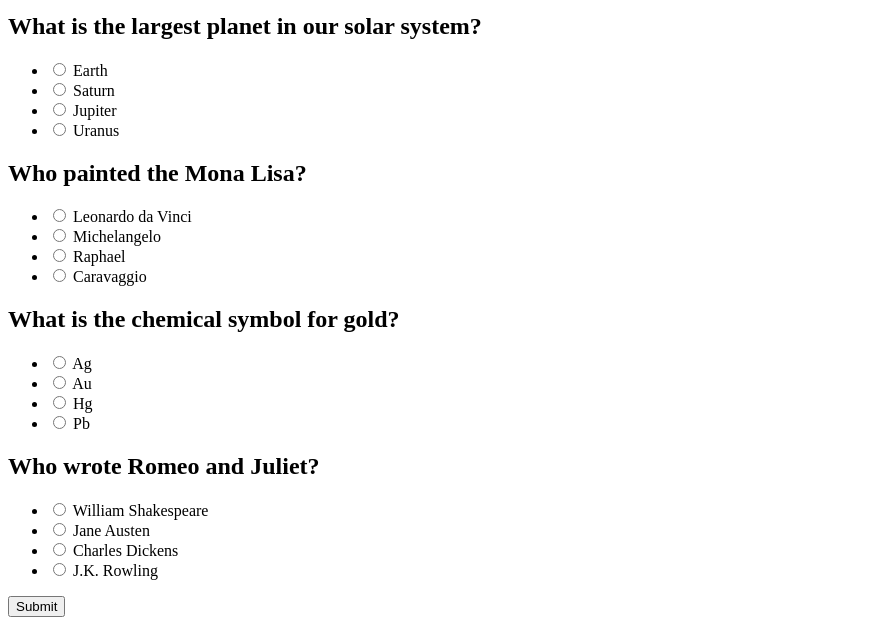
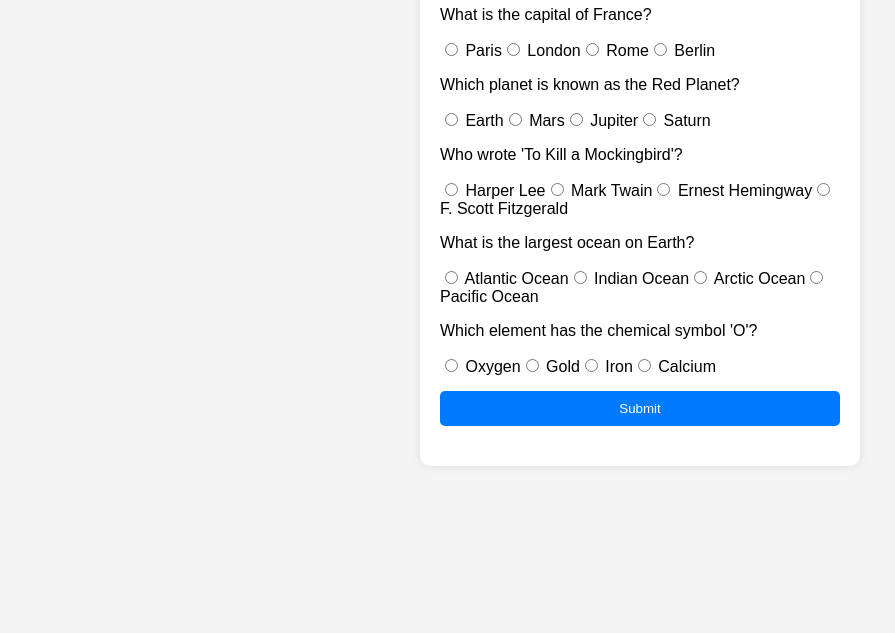
Before and after one commit to acciojob/quiz-with-session-Vishal180309, a website: page main.html in a window 1280 px wide. Shown: the part 214-847 px from the top of the page, without its empty margins (0-895 px from the left). After the commit the page ends 800 px from the top, so only its background shows below. Drawn offline with Linux system fonts and the light colour scheme.

Commit message:
created a submission

```diff
--- a/main.html
+++ b/main.html
@@ -1,16 +1,20 @@
 <!DOCTYPE html>
 <html lang="en">
 <head>
-  <meta charset="UTF-8">
-  <meta name="viewport" content="width=device-width, initial-scale=1.0">
-  <title>Quiz</title>
+    <meta charset="UTF-8">
+    <meta name="viewport" content="width=device-width, initial-scale=1.0">
+    <title>Quiz with Progress Tracking</title>
+    <link rel="stylesheet" href="styles.css">
 </head>
 <body>
-  <h1>Quiz</h1>
-  <div id="questions"></div>
-  <button id="submit">Submit</button>
-  <p id="score"></p>
-
-  <script src="script.js"></script>
+    <div id="quiz-container">
+        <h1>Quiz</h1>
+        <div id="questions">
+            <!-- Questions will be dynamically inserted here -->
+        </div>
+        <button id="submit">Submit</button>
+        <div id="score"></div>
+    </div>
+    <script src="script.js"></script>
 </body>
 </html>
--- a/script.js
+++ b/script.js
@@ -1,81 +1,89 @@
-// Get elements
-const questionsContainer = document.getElementById('questions');
-const submitButton = document.getElementById('submit');
-const scoreDisplay = document.getElementById('score');
-
-// Questions data
-const questionsData = [
+document.addEventListener('DOMContentLoaded', function() {
+    const questions = [
         {
-    question: 'What is the capital of France?',
-    options: ['Berlin', 'Paris', 'London', 'Rome'],
-    answer: 1
+            question: "What is the capital of France?",
+            options: ["Paris", "London", "Rome", "Berlin"],
+            answer: "Paris"
         },
         {
-    question: 'What is the largest planet in our solar system?',
-    options: ['Earth', 'Saturn', 'Jupiter', 'Uranus'],
-    answer: 2
+            question: "Which planet is known as the Red Planet?",
+            options: ["Earth", "Mars", "Jupiter", "Saturn"],
+            answer: "Mars"
         },
         {
-    question: 'Who painted the Mona Lisa?',
-    options: ['Leonardo da Vinci', 'Michelangelo', 'Raphael', 'Caravaggio'],
-    answer: 0
+            question: "Who wrote 'To Kill a Mockingbird'?",
+            options: ["Harper Lee", "Mark Twain", "Ernest Hemingway", "F. Scott Fitzgerald"],
+            answer: "Harper Lee"
         },
         {
-    question: 'What is the chemical symbol for gold?',
-    options: ['Ag', 'Au', 'Hg', 'Pb'],
-    answer: 1
+            question: "What is the largest ocean on Earth?",
+            options: ["Atlantic Ocean", "Indian Ocean", "Arctic Ocean", "Pacific Ocean"],
+            answer: "Pacific Ocean"
         },
         {
-    question: 'Who wrote Romeo and Juliet?',
-    options: ['William Shakespeare', 'Jane Austen', 'Charles Dickens', 'J.K. Rowling'],
-    answer: 0
+            question: "Which element has the chemical symbol 'O'?",
+            options: ["Oxygen", "Gold", "Iron", "Calcium"],
+            answer: "Oxygen"
         }
     ];
 
-// Get saved progress from session storage
-const savedProgress = JSON.parse(sessionStorage.getItem('progress')) || {};
+    const questionsContainer = document.getElementById('questions');
+    const scoreDisplay = document.getElementById('score');
+    const submitButton = document.getElementById('submit');
 
-// Display questions and options
-questionsData.forEach((question, index) => {
-  const questionElement = document.createElement('div');
-  questionElement.innerHTML = `
-    <h2>${question.question}</h2>
-    <ul>
-      ${question.options.map((option, optionIndex) => `
-        <li>
-          <input type="radio" id="question${index}Option${optionIndex}" name="question${index}" value="${optionIndex}" ${savedProgress[index] === optionIndex ? 'checked' : ''}>
-          <label for="question${index}Option${optionIndex}">${option}</label>
-        </li>
-      `).join('')}
-    </ul>
-  `;
-  questionsContainer.appendChild(questionElement);
+    function loadQuestions() {
+        questions.forEach((q, index) => {
+            const questionDiv = document.createElement('div');
+            questionDiv.innerHTML = `<p>${q.question}</p>`;
+            q.options.forEach((option) => {
+                const optionLabel = document.createElement('label');
+                optionLabel.innerHTML = `<input type="radio" name="question${index}" value="${option}"> ${option}`;
+                questionDiv.appendChild(optionLabel);
             });
+            questionsContainer.appendChild(questionDiv);
+        });
+    }
 
-// Add event listeners to radio buttons
-questionsContainer.addEventListener('change', (event) => {
-  if (event.target.tagName === 'INPUT') {
-    const questionIndex = parseInt(event.target.name.replace('question', ''));
-    const optionIndex = parseInt(event.target.value);
-    savedProgress[questionIndex] = optionIndex;
-    sessionStorage.setItem('progress', JSON.stringify(savedProgress));
+    function saveProgress() {
+        const progress = [];
+        questions.forEach((q, index) => {
+            const selectedOption = document.querySelector(`input[name="question${index}"]:checked`);
+            progress.push(selectedOption ? selectedOption.value : null);
+        });
+        sessionStorage.setItem('progress', JSON.stringify(progress));
+    }
+
+    function loadProgress() {
+        const progress = JSON.parse(sessionStorage.getItem('progress')) || [];
+        progress.forEach((value, index) => {
+            if (value) {
+                const option = document.querySelector(`input[name="question${index}"][value="${value}"]`);
+                if (option) {
+                    option.checked = true;
+                }
             }
         });
+    }
 
-// Add event listener to submit button
-submitButton.addEventListener('click', () => {
+    function calculateScore() {
         let score = 0;
-  questionsData.forEach((question, index) => {
-    if (savedProgress[index] === question.answer) {
+        questions.forEach((q, index) => {
+            const selectedOption = document.querySelector(`input[name="question${index}"]:checked`);
+            if (selectedOption && selectedOption.value === q.answer) {
                 score++;
             }
         });
-  scoreDisplay.textContent = `Your score is ${score} out of ${questionsData.length}`;
+        return score;
+    }
+
+    submitButton.addEventListener('click', () => {
+        const score = calculateScore();
+        scoreDisplay.innerText = `Your score is ${score} out of 5.`;
         localStorage.setItem('score', score);
     });
 
-// Display saved score
-const savedScore = localStorage.getItem('score');
-if (savedScore) {
-  scoreDisplay.textContent = `Your previous score is ${savedScore} out of ${questionsData.length}`;
-}
+    document.addEventListener('change', saveProgress);
+
+    loadQuestions();
+    loadProgress();
+});
--- a/styles.css
+++ b/styles.css
@@ -1 +1,46 @@
-/*  your css code here. If applicable */
+body {
+    font-family: Arial, sans-serif;
+    background-color: #f4f4f4;
+    display: flex;
+    justify-content: center;
+    align-items: center;
+    height: 100vh;
+    margin: 0;
+}
+
+#quiz-container {
+    background: #fff;
+    padding: 20px;
+    box-shadow: 0 0 10px rgba(0, 0, 0, 0.1);
+    width: 400px;
+    border-radius: 10px;
+}
+
+h1 {
+    text-align: center;
+}
+
+#questions div {
+    margin-bottom: 15px;
+}
+
+button {
+    display: block;
+    width: 100%;
+    padding: 10px;
+    background: #007BFF;
+    color: #fff;
+    border: none;
+    border-radius: 5px;
+    cursor: pointer;
+}
+
+button:hover {
+    background: #0056b3;
+}
+
+#score {
+    margin-top: 20px;
+    text-align: center;
+    font-size: 1.2em;
+}
```
Lines whose indentation alone changed are shown as unchanged.
